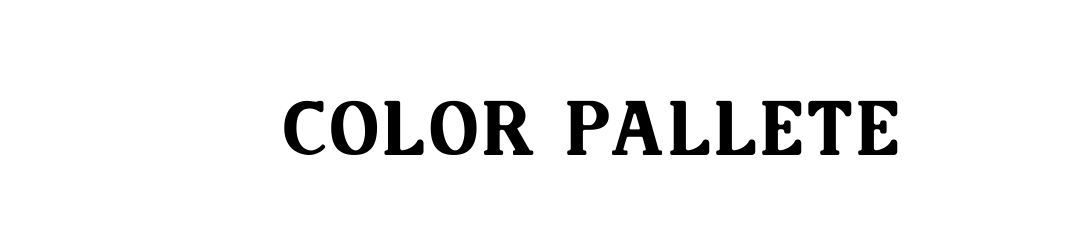
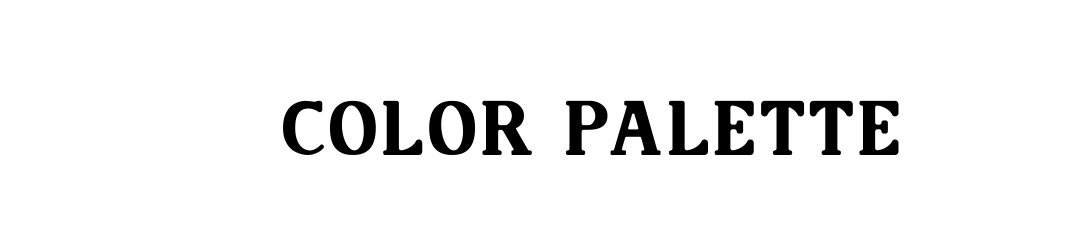
Before and after one commit to watermelonPop/color-palette, a plain HTML site: page index.html in a window 1280 px wide. Shown: the top 235 px of the page, without its empty margins (46-1119 px from the left). Drawn offline with nearby package versions, Linux system fonts and the light colour scheme.

Commit message:
Update index.html
Typo

```diff
--- a/index.html
+++ b/index.html
@@ -3,7 +3,7 @@
   <head>
     <meta charset="utf-8">
     <meta name="viewport" content="width=device-width, initial-scale=1">
-    <title>Color Pallete</title>
+    <title>Color Palette</title>
     <link href="style.css" rel="stylesheet" type="text/css"/>
     <link href="https://cdn.jsdelivr.net/npm/bootstrap@5.2.3/dist/css/bootstrap.min.css" rel="stylesheet" integrity="sha384-rbsA2VBKQhggwzxH7pPCaAqO46MgnOM80zW1RWuH61DGLwZJEdK2Kadq2F9CUG65" crossorigin="anonymous">
     <link rel="stylesheet" href="https://maxcdn.bootstrapcdn.com/bootstrap/3.4.1/css/bootstrap.min.css">
@@ -12,7 +12,7 @@
   </head>
 <body id="website" onload="randomThree()">
         <header>
-                <h1 id="title">COLOR PALLETE</h1>
+                <h1 id="title">COLOR PALETTE</h1>
         </header>
         <div class="container" id="tab">
                 <div class="row" id="swatches">
```
